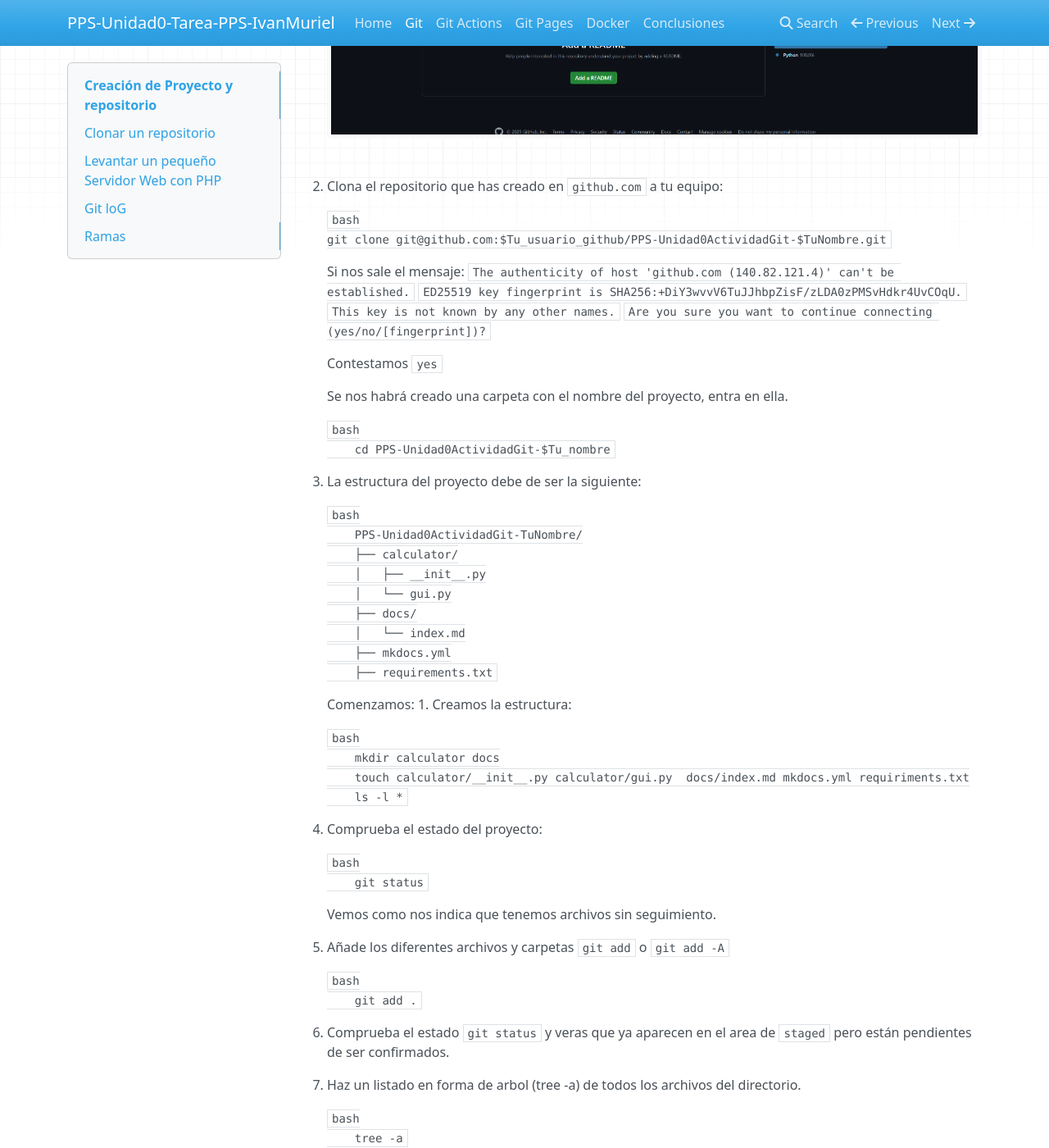
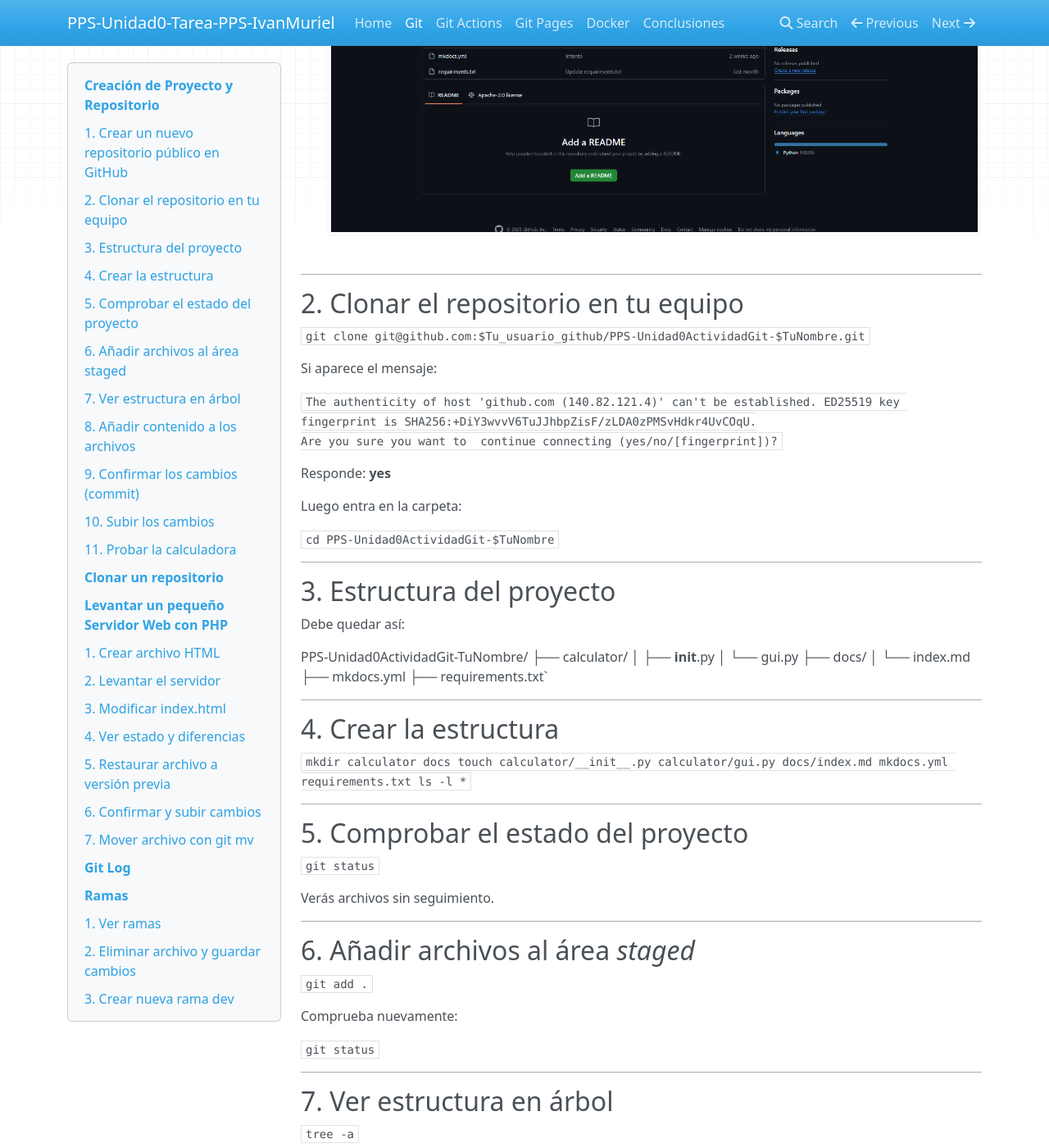
Before and after one commit to vjp-ivanMV/PPS-Unidad0-Tarea-Ivan_Muriel, an MkDocs documentation site: the page built from docs/git.md, in a window 1280 px wide and 1400 px high, scrolled down 519 px. Shown: the whole window at 82% size. Built offline with MkDocs 1.6.1, drawn with Linux system fonts in a browser that asks for light colours; nearby versions of some CDN libraries; some of the changed text lies outside the part shown.

Commit message:
Actualizar la documentación de creación de proyecto y repositorio para mejorar la claridad y la estructura.

````diff
--- a/docs/git.md
+++ b/docs/git.md
@@ -1,238 +1,255 @@
-# Creación de Proyecto y repositorio
+# **Creación de Proyecto y Repositorio**
 
-1. Crea un nuevo repositorio público en gitHub.
-    El repositorio debe de llevar por nombre PPS-Unidad0ActividadGit-TuNombre.
-    El repositorio debe de ser público.
-    El repositorio debe te tener un archivo `README`.
+## 1. Crear un nuevo repositorio público en GitHub
 
-    ![alt](img/git.png)
+1.  Crea un repositorio con el nombre:
 
-1. Clona el repositorio que has creado en `github.com` a tu equipo:
+    **`PPS-Unidad0ActividadGit-TuNombre`**
 
-    ```bash
-    git clone git@github.com:$Tu_usuario_github/PPS-Unidad0ActividadGit-$TuNombre.git
-    ```
+    -   Debe ser **público**
 
-    Si nos sale el mensaje:
-    `The authenticity of host 'github.com (140.82.121.4)' can't be established.`
-    `ED25519 key fingerprint is SHA256:+DiY3wvvV6TuJJhbpZisF/zLDA0zPMSvHdkr4UvCOqU.`
-    `This key is not known by any other names.`
-    `Are you sure you want to continue connecting (yes/no/[fingerprint])?`
+    -   Debe contener un archivo **README**
 
-    Contestamos `yes`
+     ![alt](img/git.png)
 
-    Se nos habrá creado una carpeta con el nombre del proyecto, entra en ella.
+----------
 
-    ```bash
-        cd PPS-Unidad0ActividadGit-$Tu_nombre
-    ```
+## 2. Clonar el repositorio en tu equipo
 
-1. La estructura del proyecto debe de ser la siguiente:
+`git clone git@github.com:$Tu_usuario_github/PPS-Unidad0ActividadGit-$TuNombre.git`
 
-    ```bash
-        PPS-Unidad0ActividadGit-TuNombre/
-        ├── calculator/
-        │   ├── __init__.py
-        │   └── gui.py
-        ├── docs/
-        │   └── index.md
-        ├── mkdocs.yml
-        ├── requirements.txt
-    ```
+Si aparece el mensaje:
 
-    Comenzamos:
-1. Creamos la estructura:
+`The authenticity of host 'github.com (140.82.121.4)' can't be established. ED25519 key fingerprint is SHA256:+DiY3wvvV6TuJJhbpZisF/zLDA0zPMSvHdkr4UvCOqU.
+Are you sure you want to  continue connecting (yes/no/[fingerprint])?`
 
-    ```bash
-        mkdir calculator docs
-        touch calculator/__init__.py calculator/gui.py  docs/index.md mkdocs.yml requiriments.txt
-        ls -l *
-    ```
+Responde: **yes**
 
-1. Comprueba el estado del proyecto:
+Luego entra en la carpeta:
 
-    ```bash
-        git status
-    ```
+`cd PPS-Unidad0ActividadGit-$TuNombre`
 
-    Vemos como nos indica que tenemos archivos sin seguimiento.
+----------
 
-1. Añade los diferentes archivos y carpetas `git add` o `git add -A`
+## 3. Estructura del proyecto
 
-    ```bash
-        git add .
-    ```
+Debe quedar así:
 
-1. Comprueba el estado `git status` y veras que ya aparecen en el area de `staged` pero están pendientes de ser confirmados.
+PPS-Unidad0ActividadGit-TuNombre/
+├── calculator/
+│   ├── __init__.py
+│   └── gui.py
+├── docs/
+│   └── index.md
+├── mkdocs.yml
+├── requirements.txt`
 
-1. Haz un listado en forma de arbol (tree -a) de todos los archivos del directorio.
+----------
 
-    ```bash
-        tree -a
-    ```
+## 4. Crear la estructura
 
-    Observa cómo además de los archivos que hemos creado, aparecen también una carpeta oculta `.git` con otras carpetas y archivos. Es toda la estructura de git para guardar el proyecto.
+`mkdir calculator docs touch calculator/__init__.py calculator/gui.py docs/index.md mkdocs.yml requirements.txt ls -l *`
 
-1. Copia el contenido de los archivos del proyecto: `__init__.py`, `gui.py`, `index.md`, `mkdocs.yml` y `requirements.txt`, dentro de los archivos que hemos creado y vuelve a comprobar su estado.
+----------
 
-    ```bash
-        git status
-    ```
+## 5. Comprobar el estado del proyecto
 
-1. Ya sabes lo que tienes que hacer para añadirlos al area de `staged`:
+`git status`
 
-    ```bash
-        git add .
-    ```
+Verás archivos sin seguimiento.
 
-1. Para confirmar los cambios, haz un `commit` como comentario indica que es la creación de archivos y vuelves a comprobar su estado.
+----------
 
-    ```bash
-        git commit -am "creando los archivos"
-    ```
+## 6. Añadir archivos al área _staged_
 
-1. Sube los cambios al repositorio remoto:
+`git add .`
 
-    ```bash
-        git push origin main
-    ```
+Comprueba nuevamente:
 
-1. Comprueba en la web si todo se visualiza correctamente.
+`git status`
 
-1. Si quisieras ver cómo funciona la calculadora, la ejecución la hacemos con `Python` y es posible que tengas que instalar el paquete de Tkinter.
+----------
 
-    ```bash
-        sudo apt install python3-tk
-        python3 calculator/gui.py
-    ```
+## 7. Ver estructura en árbol
 
----
+`tree -a`
 
-## Clonar un repositorio
+Verás la carpeta oculta `.git` que contiene la estructura interna de Git.
 
-Para ver cómo podemos clonar un repositorio:
+----------
 
-1. Crea una nueva carpeta en tu directorio de git de PPS, con el nombre de esta actividad `PPS-Unidad0ActividadGit-TuNombreCopia`.
-1. Sitúate dentro de dicha carpeta y clonas el repositorio:
+## 8. Añadir contenido a los archivos
 
-    ```bash
-        git clone git@github.com:$Tu_usuario_github/PPS-Unidad0ActividadGit-$Tu_nombre.git
-    ```
+Edita los archivos:
 
-1. Borra esta carpeta creada y vuelve de nuevo ala carpeta del proyecto original
+-   `__init__.py`
 
----
+-   `gui.py`
 
-## Levantar un pequeño Servidor Web con PHP
+-   `index.md`
 
-1. Crea un archivo con nombre `index.html` con código HTML.
-1. Levanta un servidor web que nos mostrará el contenido del `index.html`.
+-   `mkdocs.yml`
 
-    ```bash
-        echo "<h1> hola¡¡¡ Bienvenidos a la clase de PPS</h1>" >> index.html
-        git add .
-        git commit -am "añadido index.html"
-        php -S 0:8080
-    ```
+-   `requirements.txt`
 
-1. Abre otra pestaña en el terminal, ya que se queda ocupada con el servidor php. Cuando quieras interrumpir la ejecución pulsa Ctrl+C.
 
-1. Visualiza la página web: <http://localhost:8080>
+Y revisa el estado:
 
-1. Modifica el fichero index.html para que cambie el texto mostrado en la página web y refresca el navegador para ver cómo ha cambiado el mensaje.
+`git status`
 
-1. Verifica estado del proyecto y veamos las diferencias del archivo actual con la guardada en el área de `stage`
+Vuelve a añadirlos:
 
-    ```bash
-        git status
-        git diff index.html
-    ```
+`git add .`
 
-1. Hacemos un `git restore` y volvemos a refrescar el navegador y vemos como vuelve al mensaje que teníamos antes. Han desaparecido esos combios de nuestra zona local.
+----------
 
-    ```bash
-        git restore index.html
-    ```
+## 9. Confirmar los cambios (commit)
 
-1. Vuelve a refrescar navegador para ver como vuelve a versión inicial.
+`git commit -am "creando los archivos"`
 
-1. Mira el estado del proyecto y confirma todos los cambios.
+----------
 
-1. Haz un push y comprueba cómo han subido los archivos a github.com.
+## 10. Subir los cambios
 
-    ```bash
-        git push
-    ```
+`git push origin main`
 
-1. Utiliza el comando `git mv` para mover el archivo `index.html` a `index.html.save`.
+Verifica en GitHub que todo esté correcto.
 
-    ```bash
-        git mv index.html index.html.save
-    ```
+----------
 
-1. Comprueba como git ha movido el index y no tenemos acceso a él.
-1. Para ya el servidor PHP.
+## 11. Probar la calculadora
 
-## Git loG
+Instalar Tkinter (si no lo tienes):
 
-1. Mira la página de [Git Book sobre los comandos git log](https://git-scm.com/book/es/v2/Fundamentos-de-Git-Ver-el-Historial-de-Confirmaciones)
+`sudo apt install python3-tk
+python3 calculator/gui.py`
 
-1. Muestra los logs
+----------
 
-    ```bash
-        git log
-    ```
+# **Clonar un repositorio**
 
-1. Muestra los logs de los últimos 3 commits
+1.  Crea una carpeta llamada:
 
-    ```bash
-        git log -3
-    ```
+    **`PPS-Unidad0ActividadGit-TuNombreCopia`**
 
-1. Muestra los logs utilizando el modificador ``--pretty`
+2.  Entra en ella y clona:
 
-    ```bash
-        git log --pretty=oneline
-    ```
 
-1. Muestra los logs de los últimos 2 commits donde se vean las diferencias de cada una de las entradas.
+`git clone git@github.com:$Tu_usuario_github/PPS-Unidad0ActividadGit-$TuNombre.git`
 
-    ```bash
-        git log -p -2
-    ```
+3.  Borra esa carpeta y vuelve al proyecto original.
 
-1. Muestra los logs de las modificaciones realizadas en el último día.
 
-    ```bash
-        git log --since=1.day
-    ```
+----------
 
-## Ramas
+# **Levantar un pequeño Servidor Web con PHP**
 
-1. Lista las ramas existentes.
+## 1. Crear archivo HTML
 
-    ```bash
-        git branch --list
-    ```
+`echo  "<h1> hola¡¡¡ Bienvenidos a la clase de PPS</h1>" >> index.html
+git add .
+git commit -am "añadido index.html"`
 
-1. Elimina el archivo index.html.save y guardas modificaciones.
+## 2. Levantar el servidor
 
-    ```bash
-        git rm index.html.save
-        git commit -am "eliminando index.html.save"
-        git push origin main
-    ```
+`php -S 0:8080`
 
-1. Crea una nueva rama con nombre `dev` a partir de la rama actual.
+Abre otra pestaña del terminal.
 
-    ```bash
-        git checkout -b dev
-    ```
+Visita:
 
-1. Sube los cambios al respositorio remoto a la rama `dev`
+👉 **[http://localhost:8080](http://localhost:8080)**
 
-    ```bash
-        git push origin dev
-    ```
+----------
 
-En este caso, desde la web, cambiando las ramas, podemos ver cómo el index.html de la rama `main` y `dev` son diferentes.
+## 3. Modificar `index.html`
+
+Edita el archivo y refresca el navegador para ver los cambios.
+
+----------
+
+## 4. Ver estado y diferencias
+
+`git status
+git diff index.html`
+
+----------
+
+## 5. Restaurar archivo a versión previa
+
+`git restore index.html`
+
+Refresca el navegador.
+
+----------
+
+## 6. Confirmar y subir cambios
+
+`git add .
+git commit -am "actualizando proyecto" git push`
+
+----------
+
+## 7. Mover archivo con `git mv`
+
+`git mv index.html index.html.save`
+
+Detén el servidor PHP si sigue activo:
+
+Ctrl + C
+
+----------
+
+# **Git Log**
+
+Consulta la documentación:
+[https://git-scm.com/book/es/v2/Fundamentos-de-Git-Ver-el-Historial-de-Confirmaciones](https://git-scm.com/book/es/v2/Fundamentos-de-Git-Ver-el-Historial-de-Confirmaciones)
+
+----------
+
+### Ver historial
+
+`git log`
+
+### Últimos 3 commits
+
+`git log -3`
+
+### Mostrar logs en una línea
+
+`git log --pretty=oneline`
+
+### Últimos 2 commits con diferencias
+
+`git log -p -2`
+
+### Cambios del último día
+
+`git log --since=1.day`
+
+----------
+
+# **Ramas**
+
+## 1. Ver ramas
+
+`git branch --list`
+
+----------
+
+## 2. Eliminar archivo y guardar cambios
+
+`git rm index.html.save
+git commit -am "eliminando index.html.save" git push origin main`
+
+----------
+
+## 3. Crear nueva rama `dev`
+
+`git checkout -b dev`
+
+Subirla al remoto:
+
+`git push origin dev`
+
+En GitHub puedes comparar las ramas y ver que tienen contenido diferente.
````
